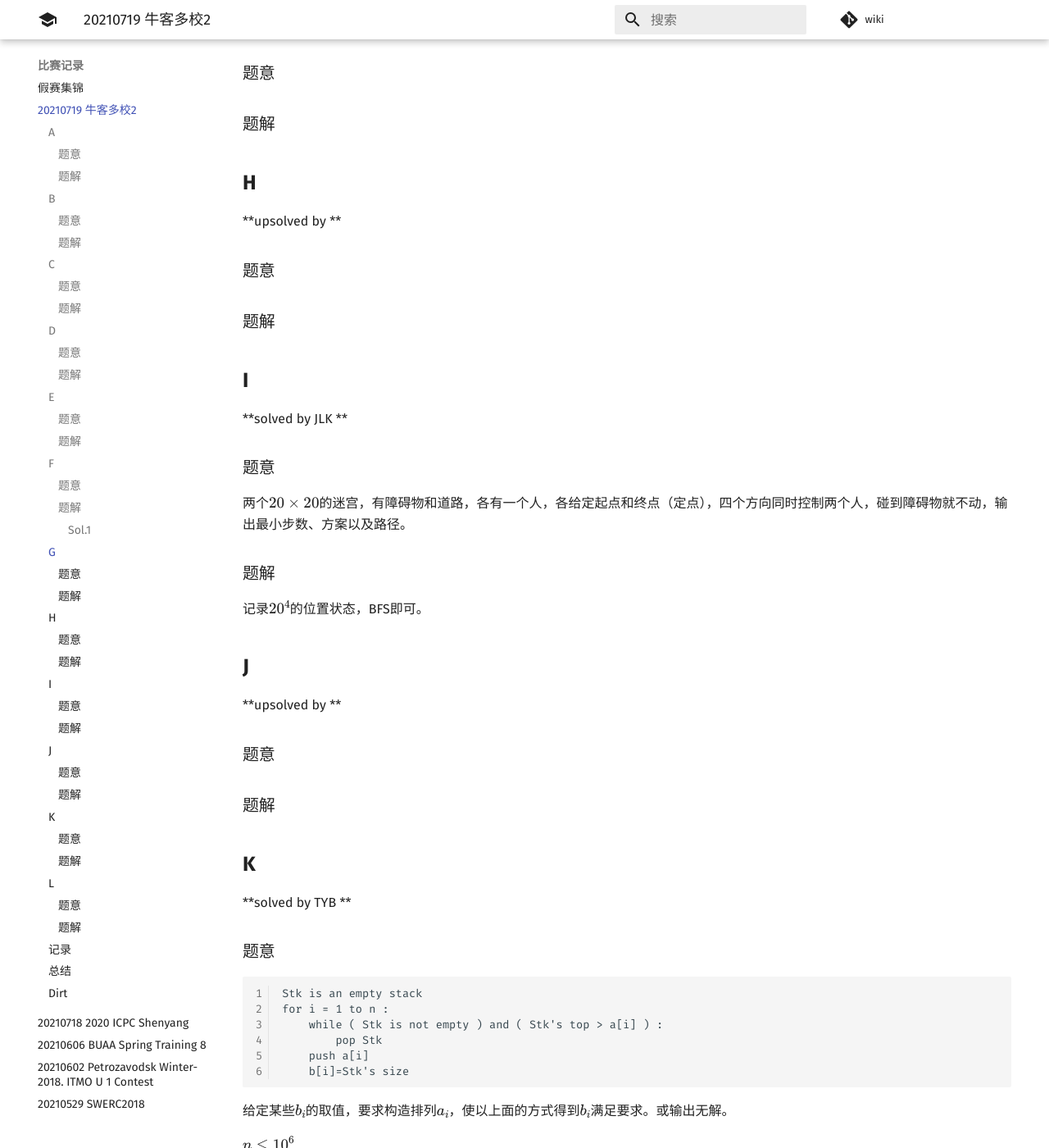
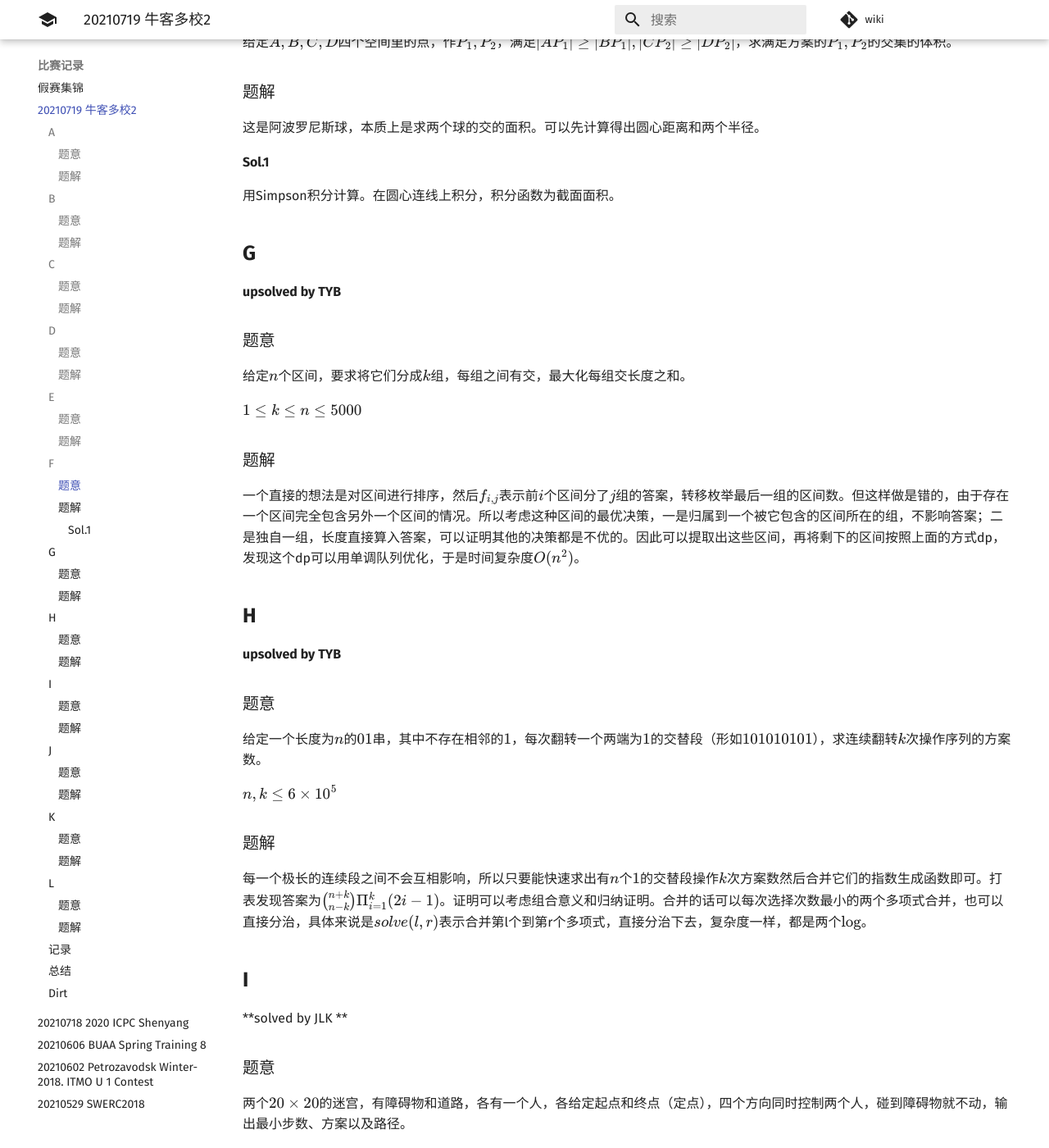
Before and after one commit to PoorMath/PoorMath.github.io, an MkDocs documentation site: the page built from docs/contest/2021牛客暑期多校训练营2.md, in a window 1280 px wide and 1400 px high, scrolled down 2171 px. Shown: the whole window at 82% size. Built offline with MkDocs 1.6.1 and Material for MkDocs 9.7.7, drawn with Linux system fonts in a browser that asks for light colours; comment, search, counter and statistics services are not loaded; some of the changed text lies outside the part shown.

Commit message:
Update 2021牛客暑期多校训练营2.md

```diff
--- a/docs/contest/2021牛客暑期多校训练营2.md
+++ b/docs/contest/2021牛客暑期多校训练营2.md
@@ -2,19 +2,27 @@
 
 | 排名     | 当场过题数 | 至今过题数 | 总题数 |
 | -------- | ---------- | ---------- | ------ |
-| 105/1352 | 5          | 5          | 12     |
+| 105/1352 | 5          | 9          | 12     |
 
 ## **A**
 
-**upsolved by **
+**upsolved by TYB**
 
 ### 题意
 
+给出一个长度为$n$的序列，求有多少个区间的数满足排序后可以形成等差数列。
 
+$n\le 10^5$
 
 ### 题解
 
+用到一个结论：若一个序列$\{a_n\}$排序后可以形成等差数列，则$\gcd(a_1-a_2,a_2-a_3,...,a_{n-1}-a_n)=d$，$d$为公差。
 
+于是我们得到了一个快速判断一个区间$[l,r]$是否满足条件的方法：$\max(l,r)-\min(l,r)=(r-l)\times \gcd(a_l-a_{l+1},...,a_{r-1}-a_r)$
+
+考虑枚举右端点$r$，左边的部分可以用单调栈+线段树维护。而对于某个左端点，不同的右端点得到的$\gcd$不同取值只有$\log$种，所以可以在右端点移动时对变化的$\gcd$暴力修改。
+
+实现时维护每个左端点$\max(l,r)-\min(l,r)-(r-l)\times \gcd(a_l-a_{l+1},...,a_{r-1}-a_r)$的值，由于这个值$\ge0$，可以维护区间最小值和最小值的出现次数，出现次数则是答案。
 
 ## **B**
 
@@ -84,27 +92,31 @@
 
 ## **G**
 
-**upsolved by **
+**upsolved by TYB**
 
 ### 题意
 
+给定$n$个区间，要求将它们分成$k$组，每组之间有交，最大化每组交长度之和。
 
+$1\le k\le n\le 5000$
 
 ### 题解
 
-
+一个直接的想法是对区间进行排序，然后$f_{i,j}$表示前$i$个区间分了$j$组的答案，转移枚举最后一组的区间数。但这样做是错的，由于存在一个区间完全包含另外一个区间的情况。所以考虑这种区间的最优决策，一是归属到一个被它包含的区间所在的组，不影响答案；二是独自一组，长度直接算入答案，可以证明其他的决策都是不优的。因此可以提取出这些区间，再将剩下的区间按照上面的方式dp，发现这个dp可以用单调队列优化，于是时间复杂度$O(n^2)$。
 
 ## **H**
 
-**upsolved by **
+**upsolved by TYB**
 
 ### 题意
 
+给定一个长度为$n$的$01$串，其中不存在相邻的$1$，每次翻转一个两端为$1$的交替段（形如$101010101$），求连续翻转$k$次操作序列的方案数。
 
+$n,k\le6\times10^5$
 
 ### 题解
 
-
+每一个极长的连续段之间不会互相影响，所以只要能快速求出有$n$个$1$的交替段操作$k$次方案数然后合并它们的指数生成函数即可。打表发现答案为$\tbinom{n+k}{n-k}\Pi_{i=1}^k(2i-1)$。证明可以考虑组合意义和归纳证明。合并的话可以每次选择次数最小的两个多项式合并，也可以直接分治，具体来说是$solve(l,r)$表示合并第l个到第r个多项式，直接分治下去，复杂度一样，都是两个$\log$。
 
 ## **I**
 
```
